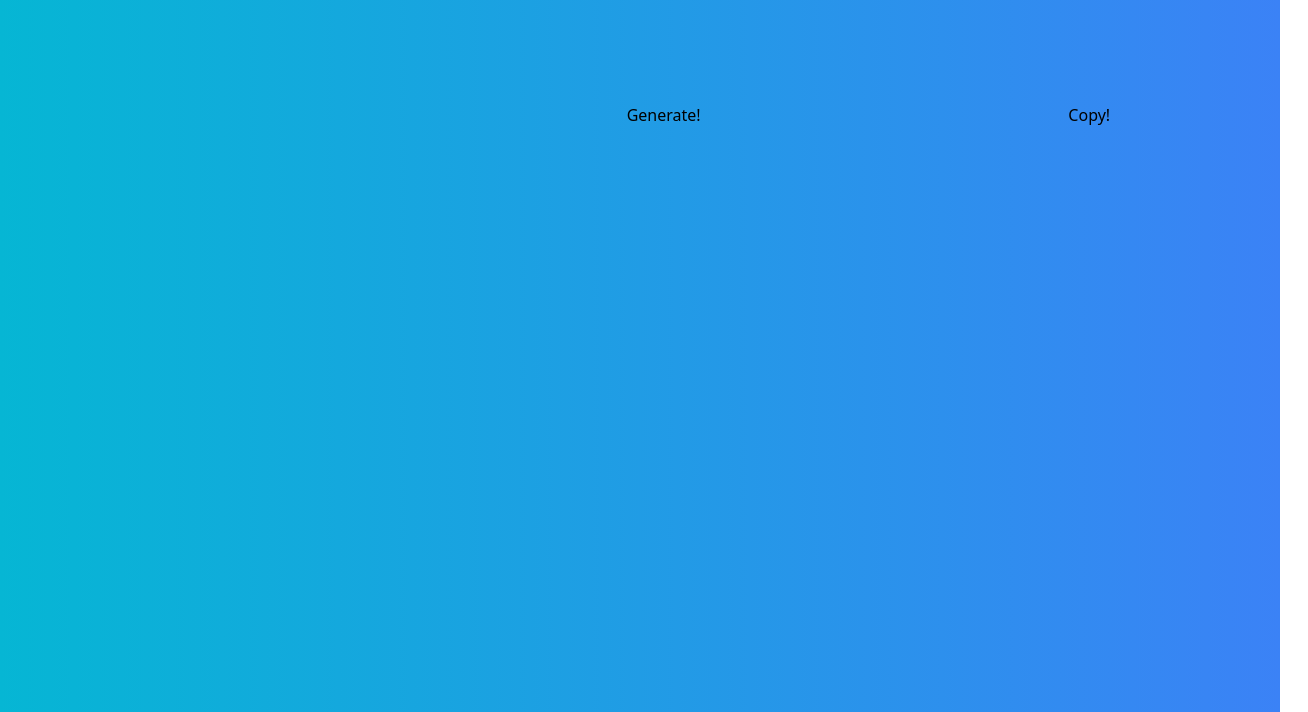
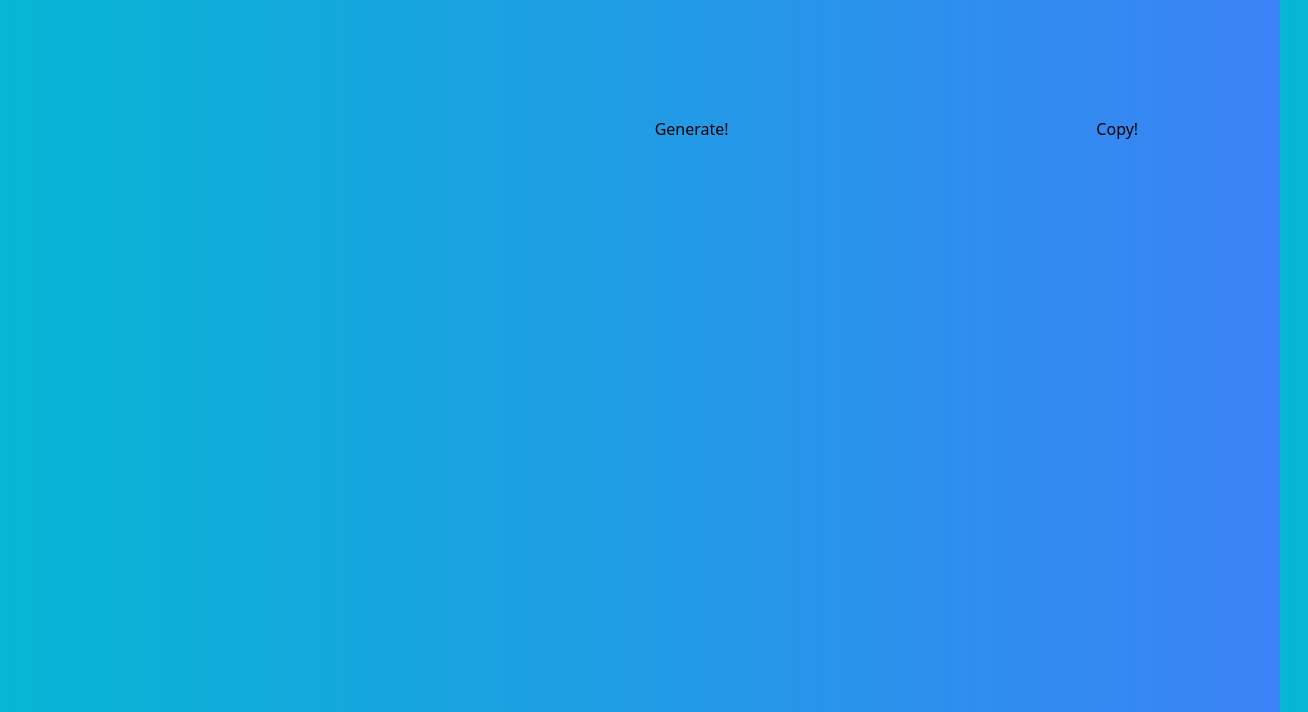
Before and after one commit to Bennebotix/Fast-Pi, a plain HTML site: page index.html in a window 1280 px wide. Shown: the part 88-800 px from the top of the page, 1308 px wide, since content can reach past the window. Drawn offline with nearby package versions, Linux system fonts and the light colour scheme.

Commit message:
Update index.html

```diff
--- a/index.html
+++ b/index.html
@@ -1,5 +1,5 @@
 <html><head class=""><script src='https://rawgit.com/andyperlitch/jsbn/v1.1.0/index.js'></script><script src='https://cdn.tailwindcss.com'></script><title>Fast Pi</title></head>
-<body style="width: 100% m-7;" class="grid rid-cols-3 bg-gradient-to-r from-cyan-500 to-blue-500 hue-rotate-180 gap-7 flex"><h1 class="text-3xl">Fast <span class="text-4xl">π</span></h1><button onclick="generate()">Generate!</button><button onclick="copyElementText()" id="copy">Copy!</button><div class="col-span-3 w-screen max-w-max"><tt id="pi" class="break-all"></tt></div>
+<body style="width: 100%;" class="grid rid-cols-3 bg-gradient-to-r from-cyan-500 to-blue-500 hue-rotate-180 gap-7 m-7"><h1 class="text-3xl">Fast <span class="text-4xl">π</span></h1><button onclick="generate()">Generate!</button><button onclick="copyElementText()" id="copy">Copy!</button><div class="col-span-3 w-screen max-w-max"><tt id="pi" class="break-all"></tt></div>
 <script async defer>
   function copyElementText() {
     var button = document.getElementById('copy')
```
